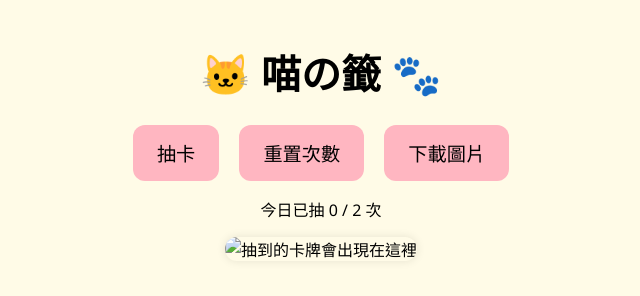
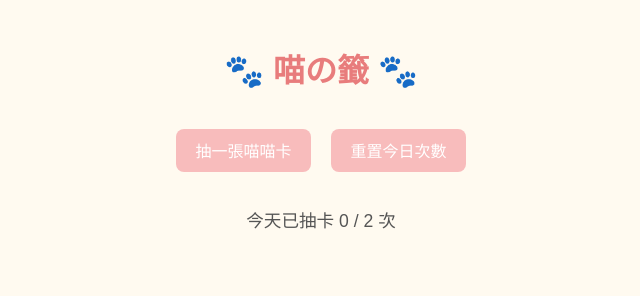
Before and after one commit to nari812387/miao-no-qian, a plain HTML site: page index.html in a window 1280 px wide. Shown: the whole page, without its empty margins (319-959 px from the left). Drawn offline with Linux system fonts and the light colour scheme.

Commit message:
更新音樂跟設計

```diff
--- a/index.html
+++ b/index.html
@@ -1,126 +1,134 @@
 <!DOCTYPE html>
-<html lang="zh-Hant">
+<html lang="zh-TW">
 <head>
   <meta charset="UTF-8" />
   <meta name="viewport" content="width=device-width, initial-scale=1.0" />
   <title>喵の籤</title>
   <style>
-    * {
-      box-sizing: border-box;
-      font-family: "Segoe UI", "微軟正黑體", sans-serif;
-    }
-
     body {
-      background: #fffbe7;
+      font-family: "Arial", sans-serif;
       text-align: center;
-      padding: 1rem;
-      margin: 0;
+      background-color: #fffaf0;
+      padding: 1em;
     }
 
     h1 {
-      font-size: 2rem;
-      margin-bottom: 1rem;
-    }
-
-    button {
-      background-color: #ffb6c1;
-      border: none;
-      border-radius: 12px;
-      padding: 12px 20px;
-      font-size: 1rem;
-      cursor: pointer;
-      margin: 0.5rem;
-      transition: background-color 0.2s;
-    }
-
-    button:hover {
-      background-color: #ffa4b8;
+      color: #e87c7c;
+      font-size: 2em;
     }
 
     img {
       max-width: 100%;
       height: auto;
-      margin-top: 1rem;
-      border-radius: 1rem;
-      box-shadow: 0 0 10px rgba(0,0,0,0.1);
+      margin-top: 1em;
+      border-radius: 12px;
+      box-shadow: 0 4px 8px rgba(0,0,0,0.1);
     }
 
-    .draw-count {
-      font-size: 1rem;
-      margin-top: 0.5rem;
+    button {
+      margin: 1em 0.5em;
+      padding: 0.6em 1.2em;
+      font-size: 1em;
+      border: none;
+      border-radius: 8px;
+      background-color: #f8bcbc;
+      color: white;
+      cursor: pointer;
     }
 
-    @media (min-width: 600px) {
-      h1 {
-        font-size: 2.5rem;
-      }
+    button:hover {
+      background-color: #f28a8a;
+    }
 
-      button {
-        font-size: 1.2rem;
-        padding: 14px 24px;
-      }
+    p {
+      font-size: 1.1em;
+      color: #555;
+    }
+
+    #saying {
+      margin-top: 1em;
+      font-size: 1.2em;
+      color: #d37676;
+      font-weight: bold;
     }
   </style>
 </head>
 <body>
-  <h1>🐱 喵の籤 🐾</h1>
-  <button onclick="drawCard()">抽卡</button>
-  <button onclick="resetCount()">重置次數</button>
-  <button onclick="downloadImage()">下載圖片</button>
-  <div class="draw-count" id="count">今日已抽 0 / 2 次</div>
-  <img id="cardImage" src="" alt="抽到的卡牌會出現在這裡" />
-  <audio id="bgm" src="bgm.mp3" autoplay loop></audio>
+  <h1>🐾 喵の籤 🐾</h1>
+  <button onclick="drawCard()">抽一張喵喵卡</button>
+  <button onclick="resetCount()">重置今日次數</button>
+  <br />
+  <img id="cardImage" src="" alt="今日貓籤" style="display: none;" />
+  <p id="saying"></p>
+  <p id="countText"></p>
+  <audio id="bgm" src="bgm.mp3" loop></audio>
 
   <script>
     const images = ["1.jpg", "2.jpg", "3.jpg", "4.jpg", "5.jpg", "6.jpg", "7.jpg"];
+    const sayings = [
+      "今天也要像貓一樣慵懶快樂～",
+      "喵～別忘了吃好吃的東西喔！",
+      "擁抱陽光，好運就來～☀️",
+      "今天是個撒嬌的好日子喵！",
+      "給自己一點放空的時間喵～",
+      "不開心的事就交給昨天吧～",
+      "相信自己，你最棒了喵！"
+    ];
+
+    const cardImage = document.getElementById("cardImage");
+    const countText = document.getElementById("countText");
+    const sayingText = document.getElementById("saying");
+    const bgm = document.getElementById("bgm");
+
+    const today = new Date().toISOString().slice(0, 10);
+    let lastDrawDate = localStorage.getItem("lastDrawDate");
     let drawCount = parseInt(localStorage.getItem("drawCount") || "0");
-    let lastDate = localStorage.getItem("lastDrawDate");
-    const today = new Date().toLocaleDateString();
-    const cardImage = document.getElementById("cardImage");
-    const countText = document.getElementById("count");
 
-    if (lastDate !== today) {
+    if (lastDrawDate !== today) {
       drawCount = 0;
+      localStorage.setItem("drawCount", "0");
       localStorage.setItem("lastDrawDate", today);
-      localStorage.setItem("drawCount", drawCount);
     }
 
-    updateCountText();
+    function updateCountText() {
+      countText.textContent = `今天已抽卡 ${drawCount} / 2 次`;
+    }
+
+    function playMusicOnce() {
+      if (bgm.paused) {
+        bgm.play().catch(() => {});
+      }
+    }
 
     function drawCard() {
+      playMusicOnce();
       if (drawCount >= 2) {
-        alert("今天已經抽過兩次了喔！明天再來吧 🐾");
+        alert("今天已經抽過兩次囉！明天再來找喵喵吧 🐱");
         return;
       }
-      const index = Math.floor(Math.random() * images.length);
-      cardImage.src = images[index];
+
+      const imageIndex = Math.floor(Math.random() * images.length);
+      const sayingIndex = Math.floor(Math.random() * sayings.length);
+
+      cardImage.src = images[imageIndex];
+      cardImage.style.display = "block";
+      sayingText.textContent = sayings[sayingIndex];
+
       drawCount++;
       localStorage.setItem("drawCount", drawCount);
       localStorage.setItem("lastDrawDate", today);
       updateCountText();
     }
 
-    function updateCountText() {
-      countText.textContent = `今日已抽 ${drawCount} / 2 次`;
-    }
-
     function resetCount() {
+      playMusicOnce();
       drawCount = 0;
       localStorage.setItem("drawCount", "0");
       updateCountText();
       alert("已重置今日抽卡次數！");
     }
 
-    function downloadImage() {
-      if (!cardImage.src) {
-        alert("請先抽卡喔！");
-        return;
-      }
-      const link = document.createElement("a");
-      link.href = cardImage.src;
-      link.download = "喵の籤.jpg";
-      link.click();
-    }
+    updateCountText();
   </script>
 </body>
 </html>
```
